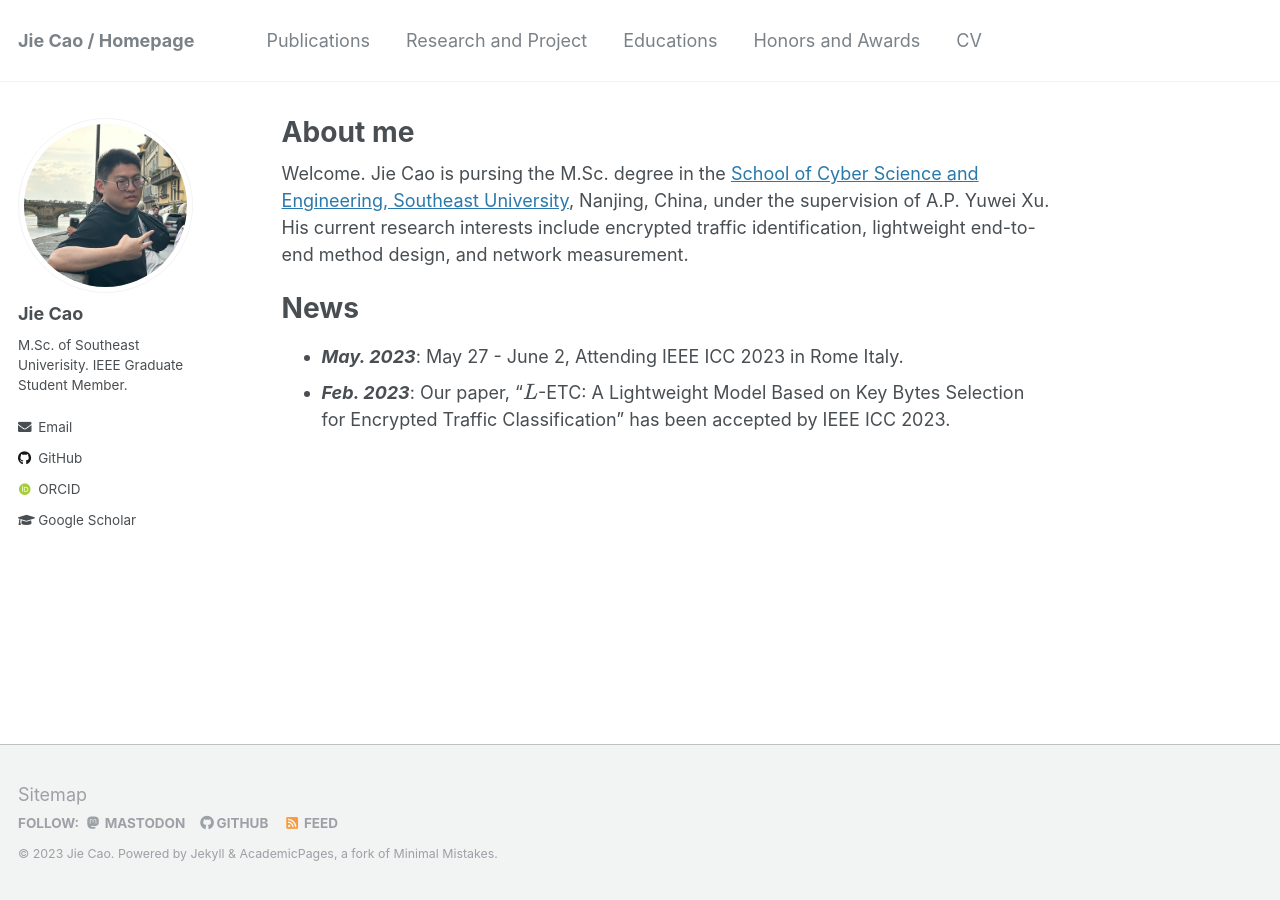
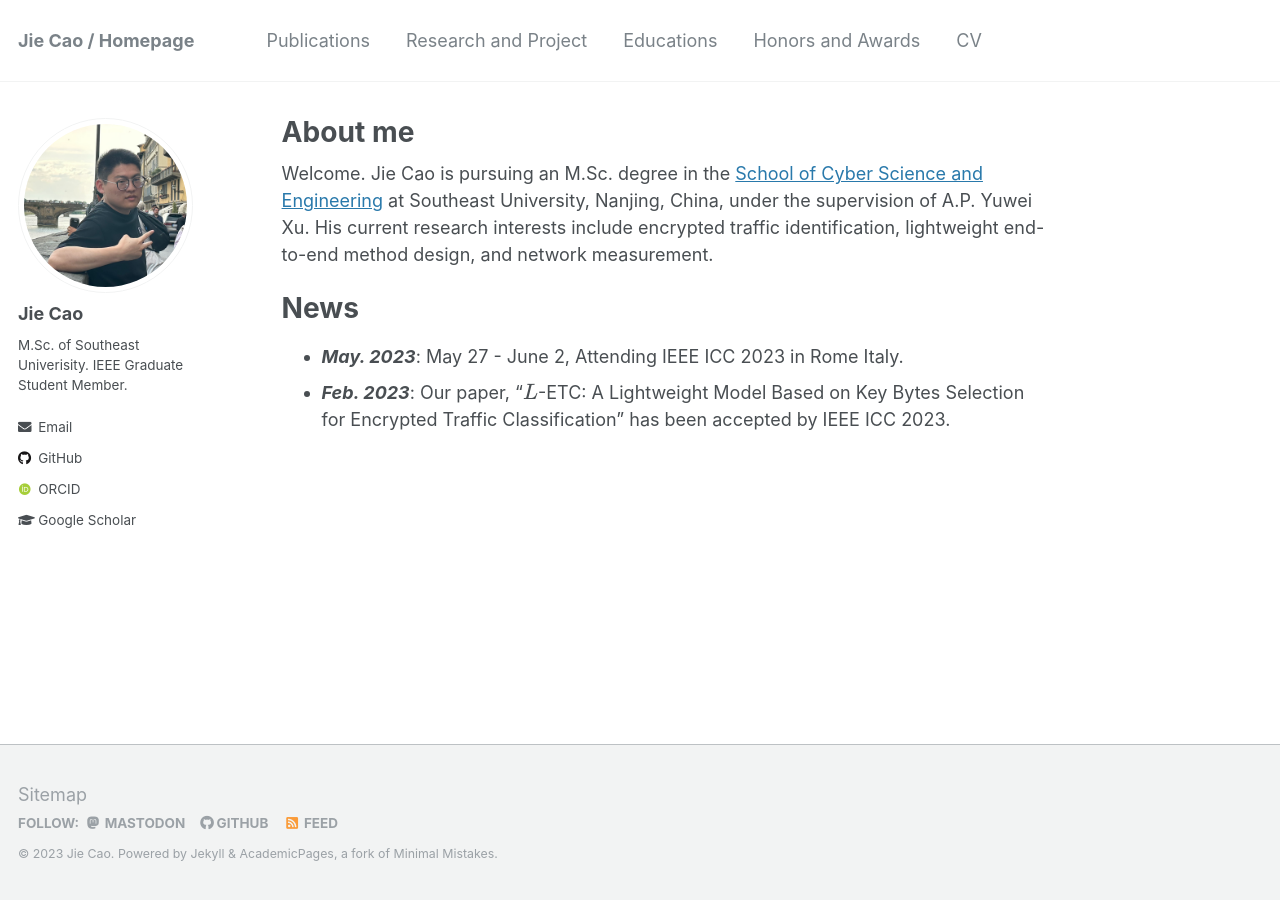
Before and after one commit to JieJayCao/JieJayCao.github.io, a Jekyll site: the page built from _pages/about.md, in a window 1280 px wide. Built offline with Jekyll 4.4.1, drawn with Linux system fonts in a browser that asks for light colours; some web fonts are replaced; formulas are drawn with MathJax 3.

Commit message:
Update about.md

```diff
--- a/_pages/about.md
+++ b/_pages/about.md
@@ -8,7 +8,7 @@
   - /about.html
 ---
 
-Welcome. Jie Cao is pursing the M.Sc. degree in the [School of Cyber Science and Engineering, Southeast University](https://cyber.seu.edu.cn/), Nanjing, China, under the supervision of A.P. Yuwei Xu. His current research interests include encrypted traffic identification, lightweight end-to-end method design, and network measurement.
+Welcome. Jie Cao is pursuing an M.Sc. degree in the [School of Cyber Science and Engineering](https://cyber.seu.edu.cn/) at Southeast University, Nanjing, China, under the supervision of A.P. Yuwei Xu. His current research interests include encrypted traffic identification, lightweight end-to-end method design, and network measurement.
 
 # News
 
```
